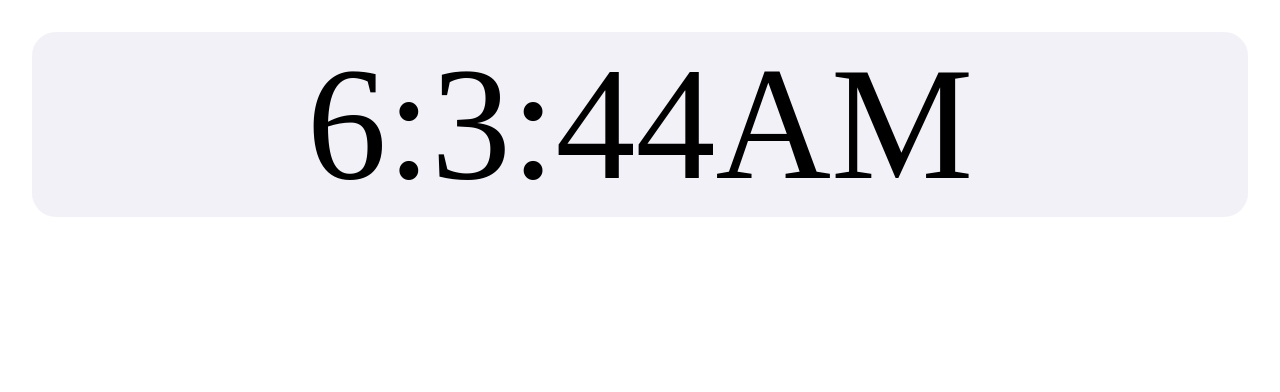
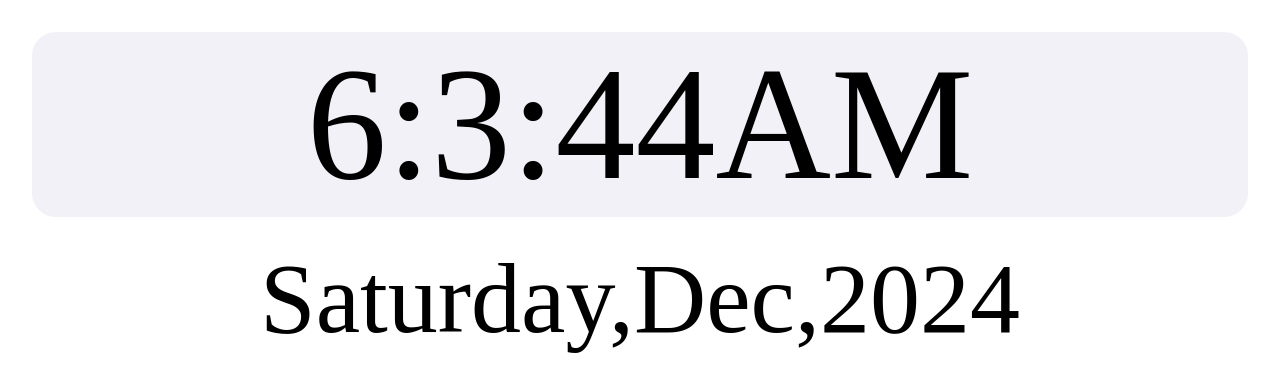
Before and after one commit to SYEEDAWAIS261/digital-watch, a plain HTML site: page index.html in a window 1280 px wide. Drawn offline with Linux system fonts and the light colour scheme.

Commit message:
add last commit

```diff
--- a/app.js
+++ b/app.js
@@ -446,6 +446,32 @@ setInterval(clok, 1000);
 
     document.getElementById(
         "digitalwatch"
-    ).innerHTML=currentTime
+    ).innerHTML=currentTime;
 }
 clok();
+
+function dateTime(){
+    let date=new Date();
+    // let Date=('1','2','3','4','5','6','7','8','9',
+    // '10','11','12','13','14','15','16','17','18','19',
+    // '20','21','22','23','24','25','26','27','28','29','30','31');
+    let days = ('Sunday','Monday','Tuesday','Wednesday','Thirsday',
+    'Friday','Saturday');
+    let months=('Jan','Feb','Mar','Apr','May','June','July',
+    'Aug','Sep','Oct','Nov','Dec');
+    // let Dat=Date(date.getdate());
+    let month=months>date.getMonth();
+    let year=date.getFullYear();
+
+    datetime=
+    days +
+    "," +
+    months +
+    "," +
+    year ;
+
+    document.getElementById(
+        "DateTime"
+    ).innerHTML=datetime;
+}
+dateTime();
--- a/index.html
+++ b/index.html
@@ -19,11 +19,14 @@
 #digitalwatch:hover{
     background-color: rgb(220, 220, 233);
 }
-    </style>
-<!-- <h1 class="h1">Lorem ipsum dolor sit amet consectetur adipisicing elit. Iure dolorum pariatur similique iusto qui, quisquam molestias illo nisi in ad neque harum nemo? Doloremque libero, natus dolorum facere error impedit?</h1>
-    <button onclick="button()">button</button> -->
-
+#DateTime{
+    font-size: 100px;
+    display: flex;
+    justify-content: center;
+}
+</style>
         <div id="digitalwatch"></div>
+        <div id="DateTime"></div>
 
 </body>
 <script src="app.js"></script>
```
